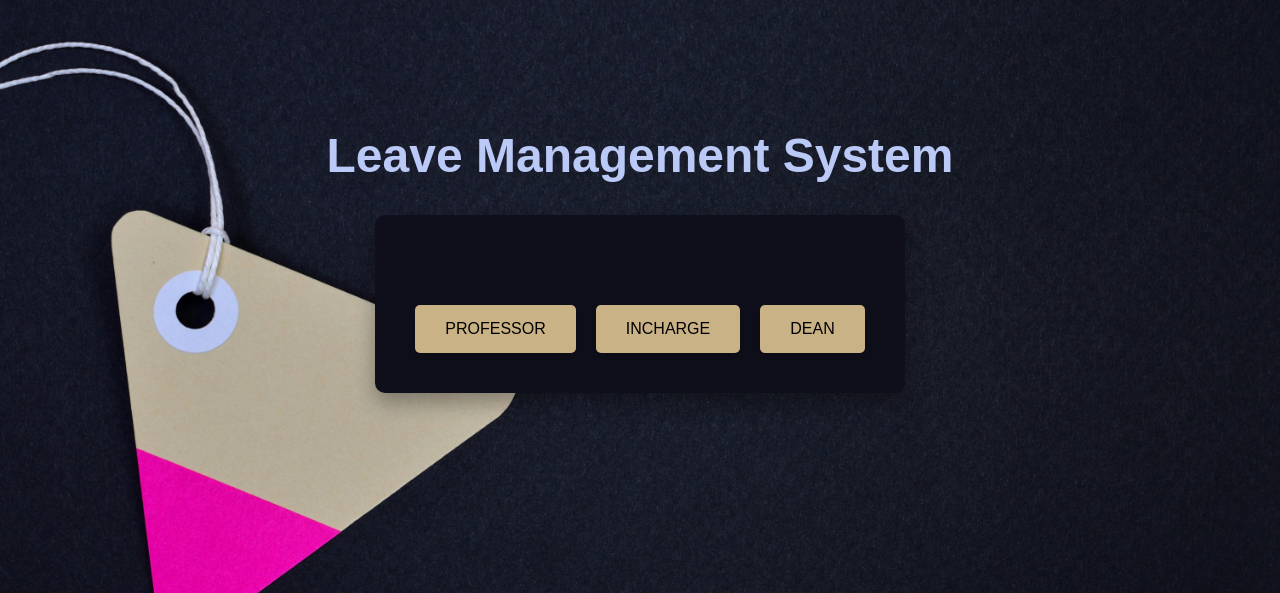
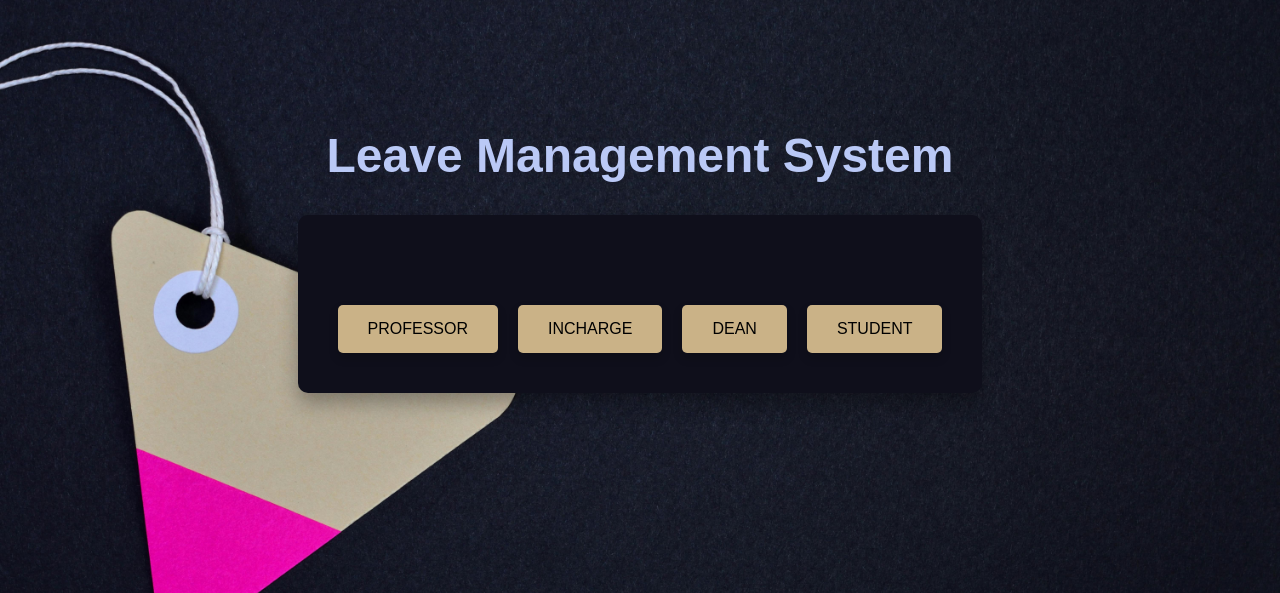
Before and after one commit to Hitman7084/Leave_management_system, a Django app: page / in a window 1280 px wide. Shown: the top 593 px of the page. Run offline with Django 5.2, Linux system fonts and the light colour scheme.

```diff
--- a/Leave_mgt_sys/clms/urls.py
+++ b/Leave_mgt_sys/clms/urls.py
@@ -22,4 +22,5 @@ urlpatterns = [
     path('professor/', views.professor_dashboard, name='professor_dashboard'),
     path('incharge/', views.incharge_dashboard, name='incharge_dashboard'),
     path('dean/', views.dean_dashboard, name='dean_dashboard'),
+    path('student/', views.student_dashboard, name='student_dashboard'),
 ]
--- a/Leave_mgt_sys/clms/views.py
+++ b/Leave_mgt_sys/clms/views.py
@@ -13,3 +13,6 @@ def incharge_dashboard(request):
 
 def dean_dashboard(request):
     return render(request, 'dean_dashboard.html')
+
+def student_dashboard(request):
+    return render(request, 'student_dashboard.html')
--- a/Leave_mgt_sys/templates/index.html
+++ b/Leave_mgt_sys/templates/index.html
@@ -14,6 +14,7 @@
             <a href="{% url 'professor_dashboard' %}" class="btn">PROFESSOR</a>
             <a href="{% url 'incharge_dashboard' %}" class="btn">INCHARGE</a>
             <a href="{% url 'dean_dashboard' %}" class="btn">DEAN</a>
+            <a href="{% url 'student_dashboard' %}" class="btn">STUDENT</a>
         </div>
     </div>
 </body>
```
Also changed, not shown: Leave_mgt_sys/templates/professor_dashboard.html (added).
